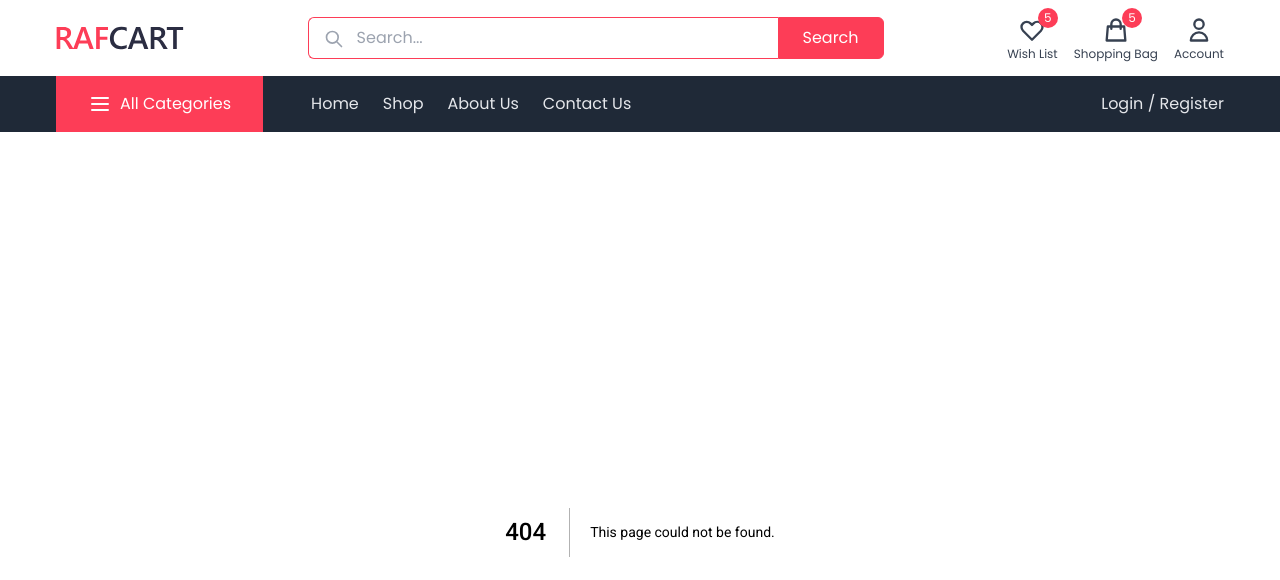
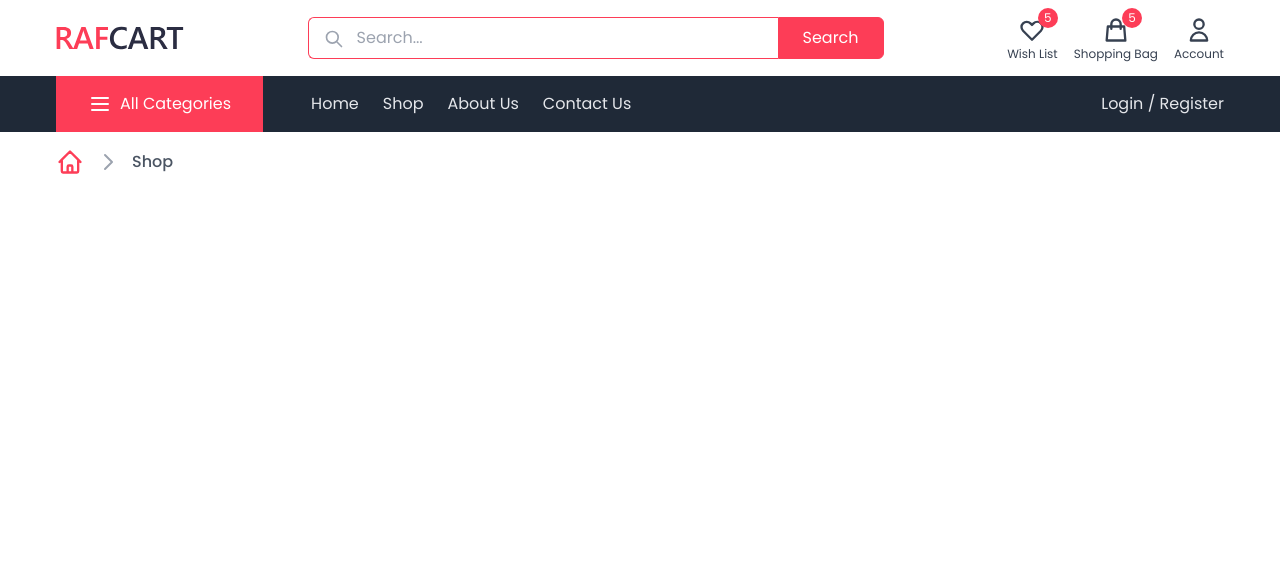
Before and after one commit to Source-Controller/RAF-CART, a Next.js app: page /shop in a window 1280 px wide. Before the commit this address had no page. Shown: the top 580 px of the page. Built offline with nearby package versions, Linux system fonts and the light colour scheme.

Commit message:
added BreadCrumbs component :zap:

```diff
--- /dev/null
+++ b/src/components/BreadCrumbs.js
@@ -0,0 +1,75 @@
+import Link from 'next/link';
+
+const BreadCrumbs = ({ items }) => {
+  return (
+    <div className='container py-4 flex items-center gap-3'>
+      <Link href='/'>
+        <a className='text-primary'>
+          <svg
+            xmlns='http://www.w3.org/2000/svg'
+            className='h-7 w-7'
+            fill='none'
+            viewBox='0 0 24 24'
+            stroke='currentColor'
+          >
+            <path
+              strokeLinecap='round'
+              strokeLinejoin='round'
+              strokeWidth={2}
+              d='M3 12l2-2m0 0l7-7 7 7M5 10v10a1 1 0 001 1h3m10-11l2 2m-2-2v10a1 1 0 01-1 1h-3m-6 0a1 1 0 001-1v-4a1 1 0 011-1h2a1 1 0 011 1v4a1 1 0 001 1m-6 0h6'
+            />
+          </svg>
+        </a>
+      </Link>
+      {items.map((item, index) => (
+        <div key={index} className='flex items-center gap-3'>
+          {items.length - 1 === index ? (
+            <>
+              <div className='text-gray-400'>
+                <svg
+                  xmlns='http://www.w3.org/2000/svg'
+                  className='h-6 w-6'
+                  fill='none'
+                  viewBox='0 0 24 24'
+                  stroke='currentColor'
+                >
+                  <path
+                    strokeLinecap='round'
+                    strokeLinejoin='round'
+                    strokeWidth={2}
+                    d='M9 5l7 7-7 7'
+                  />
+                </svg>
+              </div>
+              <p className='text-gray-600 font-medium'>{item}</p>
+            </>
+          ) : (
+            <>
+              <div className='text-gray-600'>
+                <svg
+                  xmlns='http://www.w3.org/2000/svg'
+                  className='h-6 w-6'
+                  fill='none'
+                  viewBox='0 0 24 24'
+                  stroke='currentColor'
+                >
+                  <path
+                    strokeLinecap='round'
+                    strokeLinejoin='round'
+                    strokeWidth={2}
+                    d='M9 5l7 7-7 7'
+                  />
+                </svg>
+              </div>
+              <Link href={`/${item.toLowerCase()}`}>
+                <a className='text-primary font-medium'>{item}</a>
+              </Link>
+            </>
+          )}
+        </div>
+      ))}
+    </div>
+  );
+};
+
+export default BreadCrumbs;
--- a/src/components/index.js
+++ b/src/components/index.js
@@ -1 +1,2 @@
 export { default as Layout } from './Layout';
+export { default as BreadCrumbs } from './BreadCrumbs';
--- /dev/null
+++ b/src/pages/shop.js
@@ -0,0 +1,11 @@
+import BreadCrumbs from '@components/BreadCrumbs';
+
+const ShopScreen = () => {
+  return (
+    <>
+      <BreadCrumbs items={['Shop']} />
+    </>
+  );
+};
+
+export default ShopScreen;
```
